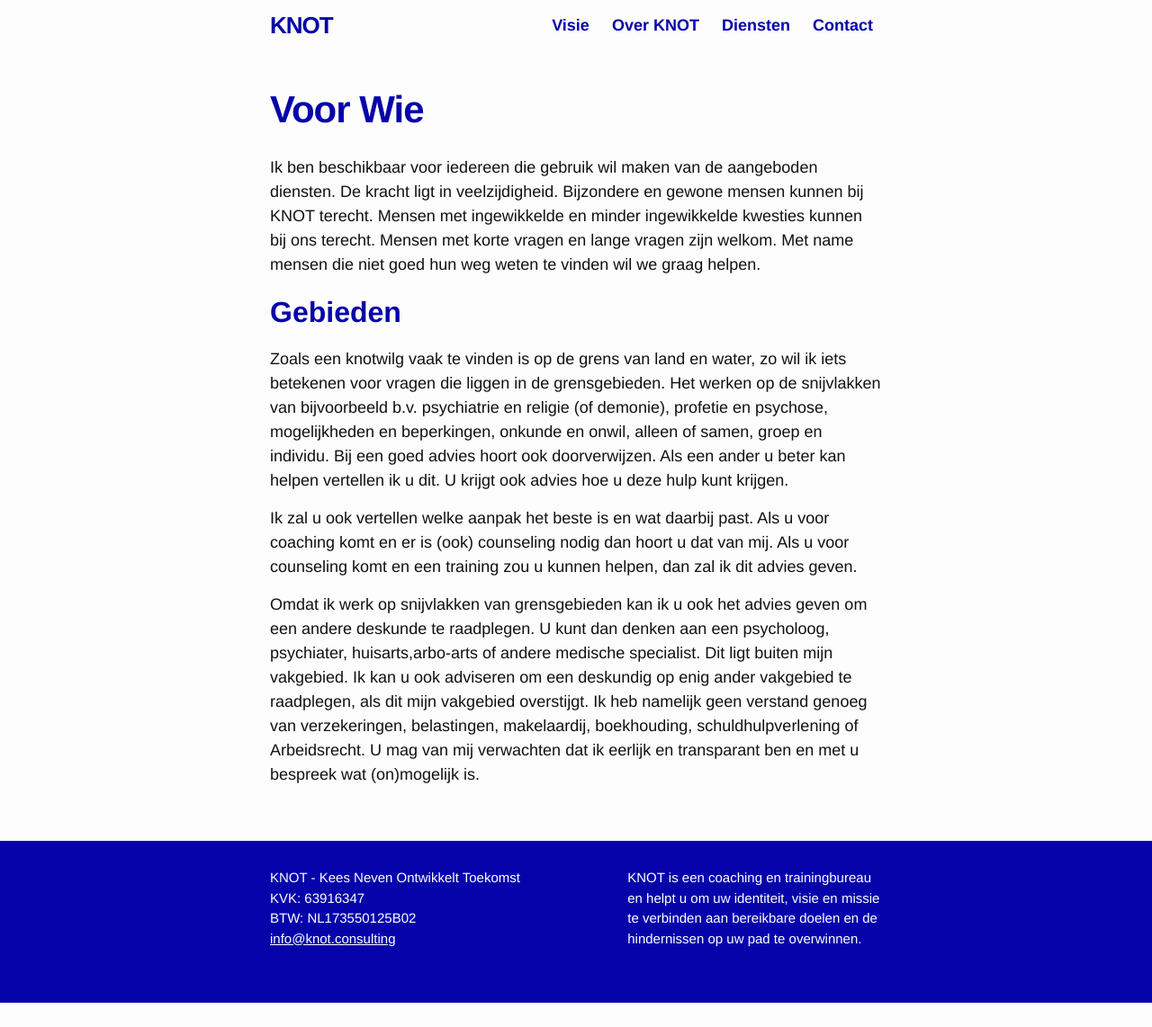
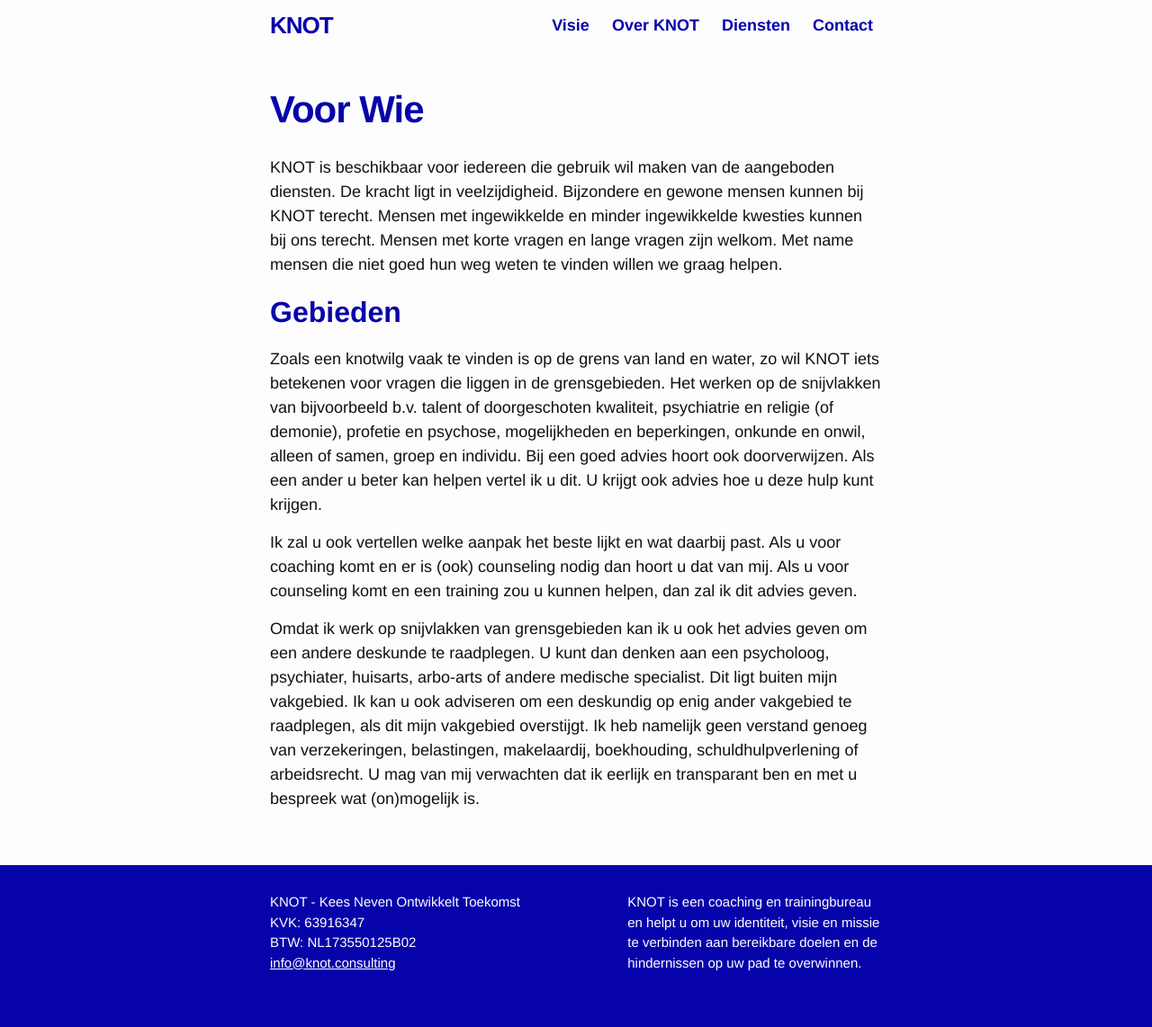
Before and after one commit to keesneven/keesneven.github.io, a Jekyll site: the page built from voorwie.md, in a window 1280 px wide. Shown: the whole page at 90% size. Built offline with Jekyll 4.4.1, drawn with Linux system fonts in a browser that asks for light colours; nearby versions of some CDN libraries; before the commit the page ends 1115 px from its top, so only the background shows below that.

Commit message:
Update voorwie.md

```diff
--- a/voorwie.md
+++ b/voorwie.md
@@ -4,17 +4,17 @@ title: Voor Wie
 permalink: /voorwie/
 ---
 
-Ik ben beschikbaar voor iedereen die gebruik wil maken van de aangeboden diensten.
+KNOT is beschikbaar voor iedereen die gebruik wil maken van de aangeboden diensten.
 De kracht ligt in veelzijdigheid.
-Bijzondere en gewone mensen kunnen bij KNOT terecht. Mensen met ingewikkelde en minder ingewikkelde kwesties kunnen bij ons terecht. Mensen met korte vragen en lange vragen zijn welkom. Met name mensen die niet goed hun weg weten te vinden wil we graag helpen.
+Bijzondere en gewone mensen kunnen bij KNOT terecht. Mensen met ingewikkelde en minder ingewikkelde kwesties kunnen bij ons terecht. Mensen met korte vragen en lange vragen zijn welkom. Met name mensen die niet goed hun weg weten te vinden willen we graag helpen.
 
 ## Gebieden
-Zoals een knotwilg vaak te vinden is op de grens van land en water, zo wil ik iets betekenen voor vragen die liggen in de grensgebieden.
-Het werken op de snijvlakken van bijvoorbeeld b.v. psychiatrie en religie (of demonie), profetie en psychose, mogelijkheden en beperkingen, onkunde en onwil, alleen of samen, groep en individu.
-Bij een goed advies hoort ook doorverwijzen. Als een ander u beter kan helpen vertellen ik u dit. U krijgt ook advies hoe u deze hulp kunt krijgen.
+Zoals een knotwilg vaak te vinden is op de grens van land en water, zo wil KNOT iets betekenen voor vragen die liggen in de grensgebieden.
+Het werken op de snijvlakken van bijvoorbeeld b.v. talent of doorgeschoten kwaliteit, psychiatrie en religie (of demonie), profetie en psychose, mogelijkheden en beperkingen, onkunde en onwil, alleen of samen, groep en individu.
+Bij een goed advies hoort ook doorverwijzen. Als een ander u beter kan helpen vertel ik u dit. U krijgt ook advies hoe u deze hulp kunt krijgen.
 
-Ik zal u ook vertellen welke aanpak het beste is en wat daarbij past. Als u voor coaching komt en er is (ook) counseling nodig dan hoort u dat van mij. Als u voor counseling komt en een training zou u kunnen helpen, dan zal ik dit advies geven.
+Ik zal u ook vertellen welke aanpak het beste lijkt en wat daarbij past. Als u voor coaching komt en er is (ook) counseling nodig dan hoort u dat van mij. Als u voor counseling komt en een training zou u kunnen helpen, dan zal ik dit advies geven.
 
-Omdat ik werk op snijvlakken van grensgebieden kan ik u ook het advies geven om een andere deskunde te raadplegen. U kunt dan denken aan een psycholoog, psychiater, huisarts,arbo-arts of andere medische specialist. Dit ligt buiten mijn vakgebied.
-Ik kan u ook adviseren om een deskundig op enig ander vakgebied te raadplegen, als dit mijn vakgebied overstijgt. Ik heb namelijk geen verstand genoeg van verzekeringen, belastingen, makelaardij, boekhouding, schuldhulpverlening of Arbeidsrecht.
+Omdat ik werk op snijvlakken van grensgebieden kan ik u ook het advies geven om een andere deskunde te raadplegen. U kunt dan denken aan een psycholoog, psychiater, huisarts, arbo-arts of andere medische specialist. Dit ligt buiten mijn vakgebied.
+Ik kan u ook adviseren om een deskundig op enig ander vakgebied te raadplegen, als dit mijn vakgebied overstijgt. Ik heb namelijk geen verstand genoeg van verzekeringen, belastingen, makelaardij, boekhouding, schuldhulpverlening of arbeidsrecht.
 U mag van mij verwachten dat ik eerlijk en transparant ben en met u bespreek wat (on)mogelijk is.
```
